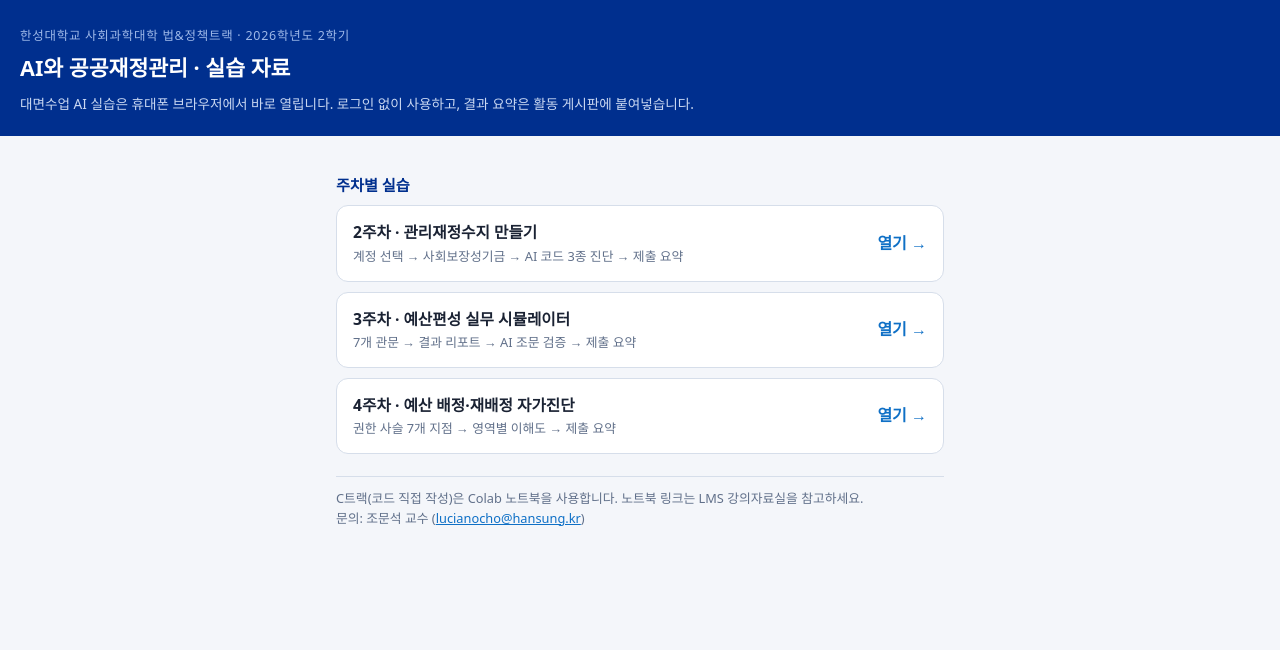
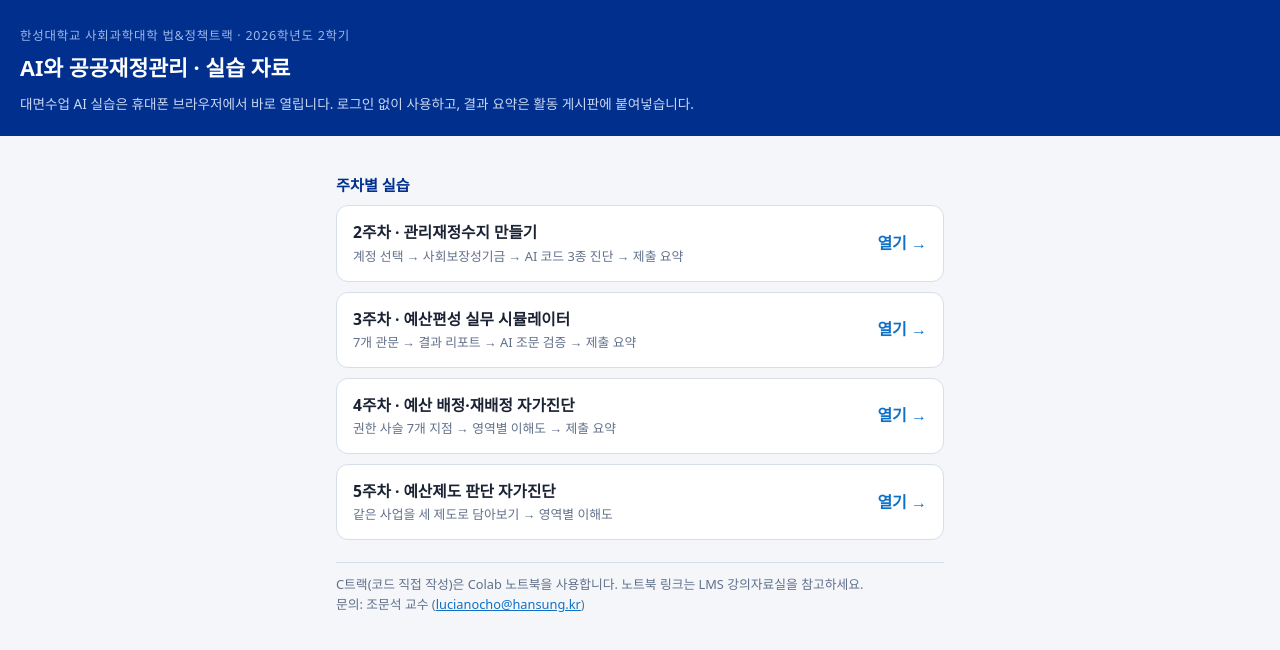
Before and after one commit to lucianocho/ai-public-finance, a plain HTML site: page index.html in a window 1280 px wide. Drawn offline with Linux system fonts and the light colour scheme.

Commit message:
Add files via upload

```diff
--- a/index.html
+++ b/index.html
@@ -50,6 +50,11 @@
     <div class="go">열기 →</div>
   </a>
 
+  <a class="item" href="week05/">
+    <div><b>5주차 · 예산제도 판단 자가진단</b><span>같은 사업을 세 제도로 담아보기 → 영역별 이해도</span></div>
+    <div class="go">열기 →</div>
+  </a>
+
   <div class="note">
     C트랙(코드 직접 작성)은 Colab 노트북을 사용합니다. 노트북 링크는 LMS 강의자료실을 참고하세요.<br>
     문의: 조문석 교수 (<a href="mailto:lucianocho@hansung.kr">lucianocho@hansung.kr</a>)
```
